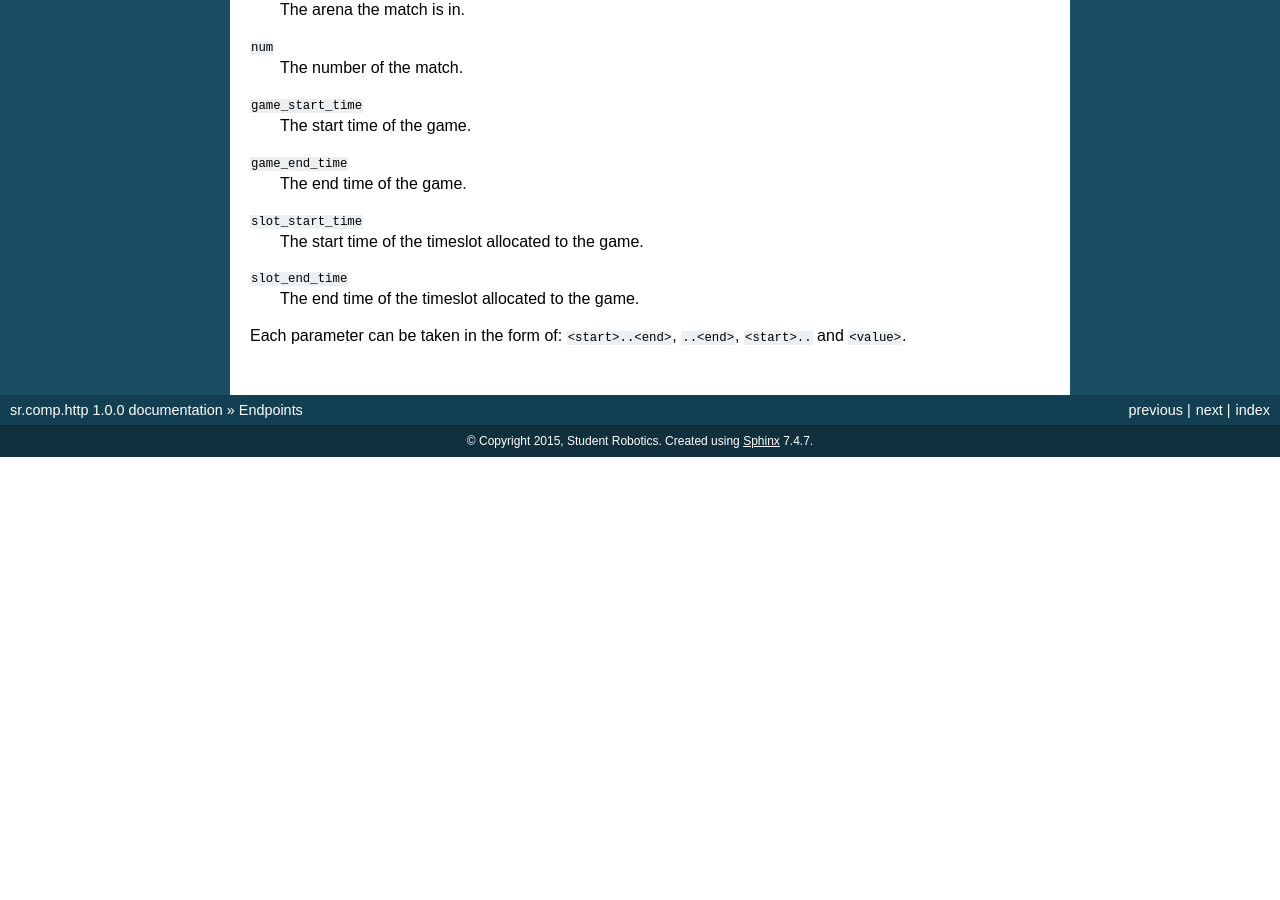
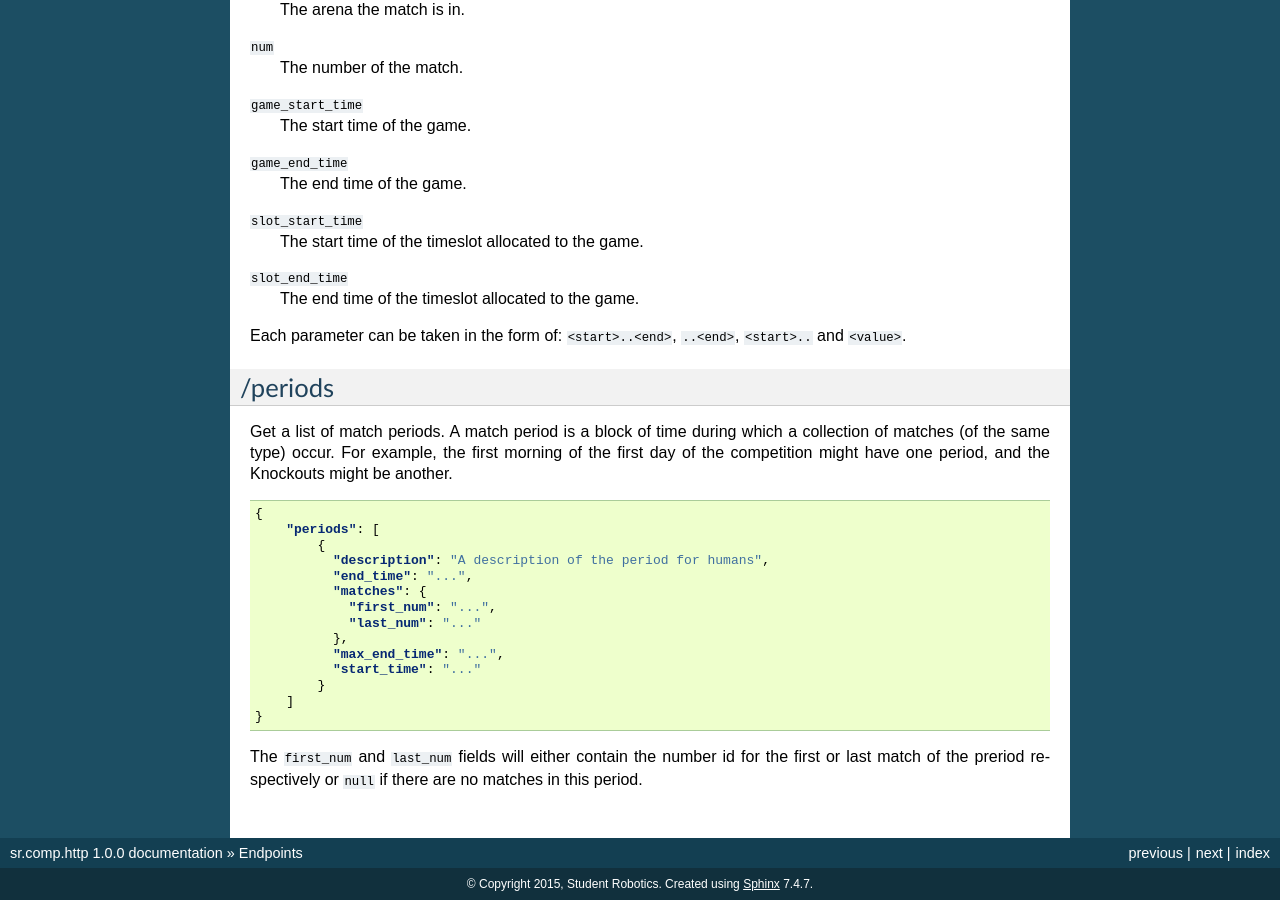
Before and after one commit to srobo-legacy/comp-srcomp-http, a Sphinx documentation site: the page built from docs/endpoints.rst, in a window 1280 px wide and 900 px high, scrolled down 2337 px. Built offline with Sphinx 7.4.7, drawn with Linux system fonts in a browser that asks for light colours; before the commit the page ends 2794 px from its top, so only the background shows below that.

Commit message:
Expose the details of the match periods
Add a '/periods' endpoint which contains details of each period, but
not the contents of all the matches they contain. Instead, just
provide the first and last match ids which each period contains so
that the caller can look that up separately.

Change-Id: Ie5c3f7a09bd9d934cbba8dce5f694bbb45040e6c

```diff
--- a/docs/endpoints.rst
+++ b/docs/endpoints.rst
@@ -163,3 +163,33 @@ You can specify which matches are returned with various queries.
 
 Each parameter can be taken in the form of: ``<start>..<end>``, ``..<end>``,
 ``<start>..`` and ``<value>``.
+
+/periods
+--------
+
+Get a list of match periods. A match period is a block of time during which
+a collection of matches (of the same type) occur. For example, the first
+morning of the first day of the competition might have one period, and the
+Knockouts might be another.
+
+
+.. code-block:: json
+
+    {
+        "periods": [
+            {
+              "description": "A description of the period for humans",
+              "end_time": "...",
+              "matches": {
+                "first_num": "...",
+                "last_num": "..."
+              },
+              "max_end_time": "...",
+              "start_time": "..."
+            }
+        ]
+    }
+
+The ``first_num`` and ``last_num`` fields will either contain the number
+id for the first or last match of the preriod respectively or ``null`` if
+there are no matches in this period.
```
Also changed, not shown: 1 other file.
